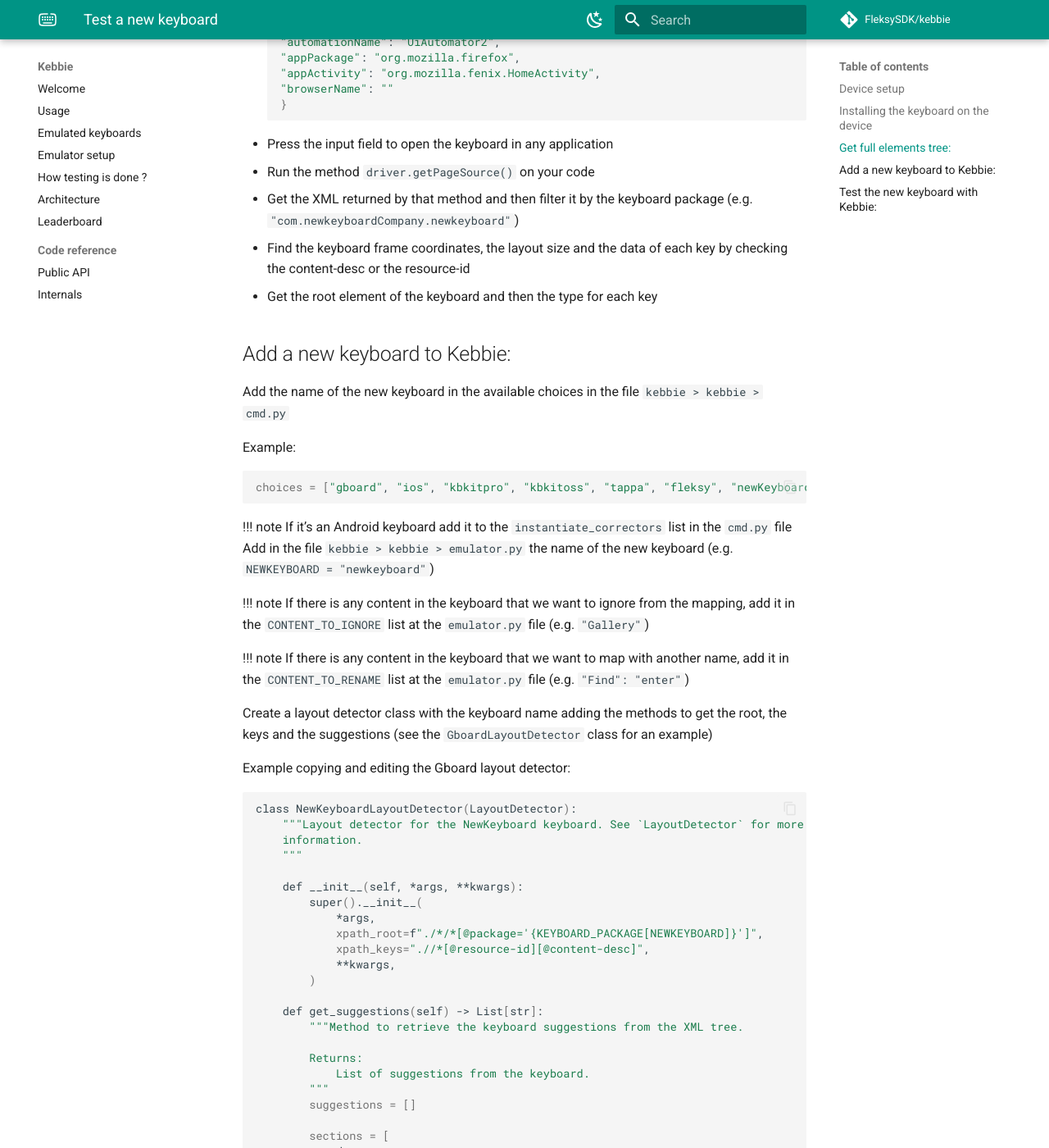
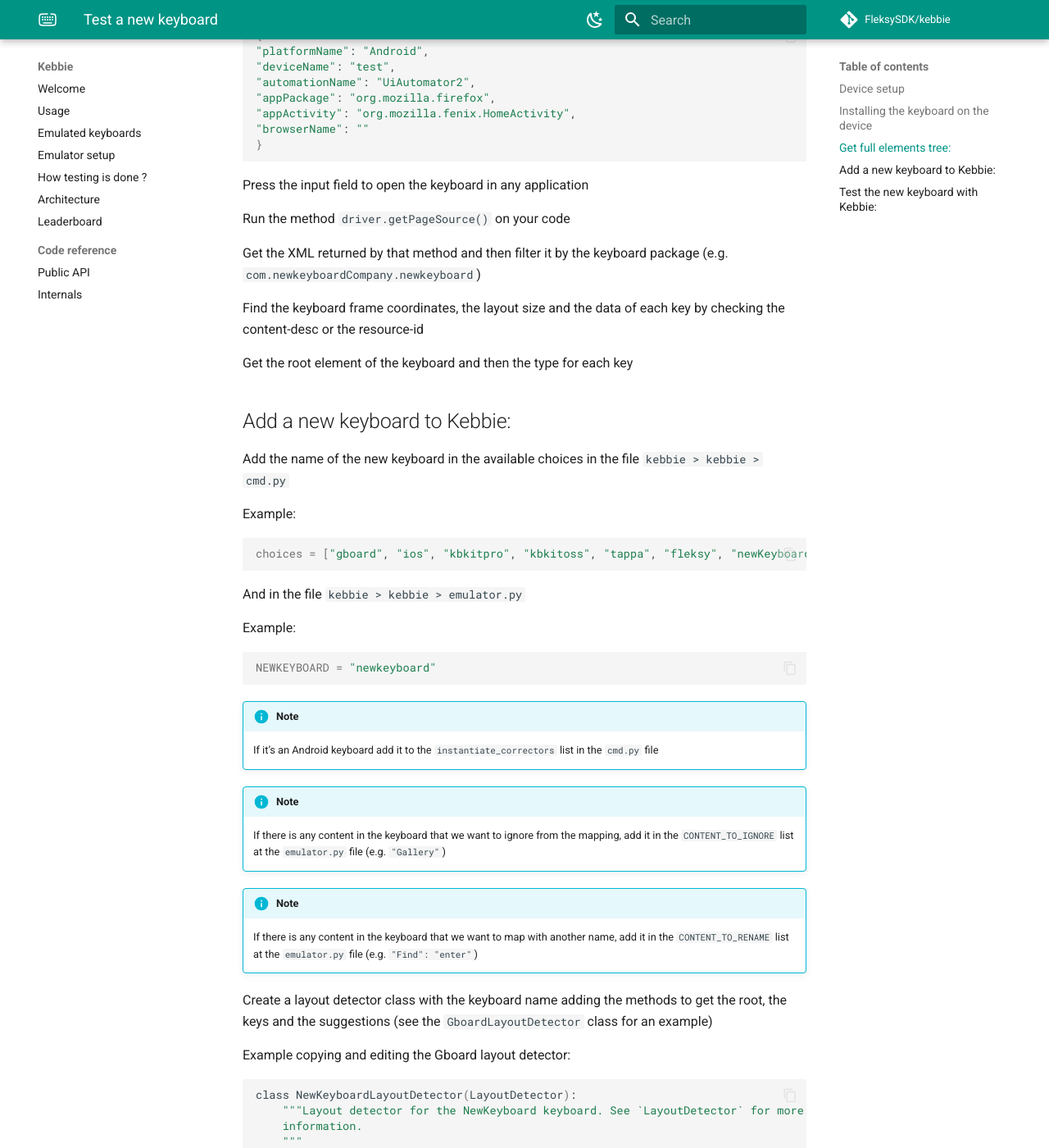
Before and after one commit to FleksySDK/kebbie, an MkDocs documentation site: the page built from docs/test_a_new_keyboard.md, in a window 1280 px wide and 1400 px high, scrolled down 917 px. Shown: the whole window at 82% size. Built offline with MkDocs 1.6.1 and Material for MkDocs 9.7.7, drawn with Linux system fonts in a browser that asks for light colours; comment, search, counter and statistics services are not loaded; the version menu is left out; some of the changed text lies outside the part shown.

Commit message:
adjusted text rendering

````diff
--- a/docs/test_a_new_keyboard.md
+++ b/docs/test_a_new_keyboard.md
@@ -8,62 +8,79 @@ To get the elements of the keyboard to be able to map the keys and then evaluate
 to have Appium 2 correctly installed and the emulator ready.
 
 So you need to:
-* Setup Appium (check [emulator setup](/emu_setup.md))
-* Setup the emulator (check [emulator setup](/emu_setup.md#))
+
+
+* Setup Appium (check [emulator setup](emu_setup.md))
+* Setup the emulator (check [emulator setup](emu_setup.md#))
 
 
 ## Installing the keyboard on the device
 First of all install the desired keyboard on the device by dragging the apk to the emulator or installing the app
 from the store.
 
-Once it's installed, if it hasn't any setup wizard, go to the ```Languages and input methods``` section in the
+Once it's installed, if it hasn't any setup wizard, go to the `Languages and input methods` section in the
 device's settings.
 
-Then access to the ```On screen keyboards``` section.
+Then access to the `On screen keyboards` section.
 
 And finally enable and select the keyboard.
 
 
 ## Get full elements tree:
 
-* Prepare the code to open any app with a text input field using Appium. For example using these capabilities to open Firefox
-    app:
-    ```bash
-    {
-    "platformName": "Android",
-    "deviceName": "test",
-    "automationName": "UiAutomator2",
-    "appPackage": "org.mozilla.firefox",
-    "appActivity": "org.mozilla.fenix.HomeActivity",
-    "browserName": ""
-    }
-    ```
-* Press the input field to open the keyboard in any application
-* Run the method ```driver.getPageSource()``` on your code
-* Get the XML returned by that method and then filter it by the keyboard package (e.g. ```"com.newkeyboardCompany.newkeyboard"```)
-* Find the keyboard frame coordinates, the layout size and the data of each key by checking the content-desc or the resource-id
-* Get the root element of the keyboard and then the type for each key
+Prepare the code to open any app with a text input field using Appium. For example using these capabilities to open Firefox app:
+```bash
+{
+"platformName": "Android",
+"deviceName": "test",
+"automationName": "UiAutomator2",
+"appPackage": "org.mozilla.firefox",
+"appActivity": "org.mozilla.fenix.HomeActivity",
+"browserName": ""
+}
+```
+
+Press the input field to open the keyboard in any application
+
+Run the method `driver.getPageSource()` on your code
+
+Get the XML returned by that method and then filter it by the keyboard package (e.g. `com.newkeyboardCompany.newkeyboard`)
+
+Find the keyboard frame coordinates, the layout size and the data of each key by checking the content-desc or the resource-id
+
+Get the root element of the keyboard and then the type for each key
 
 
 ## Add a new keyboard to Kebbie:
-Add the name of the new keyboard in the available choices in the file ```kebbie > kebbie > cmd.py```
+Add the name of the new keyboard in the available choices in the file `kebbie > kebbie > cmd.py`
 
 Example:
 
-  ```bash
-  choices = ["gboard", "ios", "kbkitpro", "kbkitoss", "tappa", "fleksy", "newKeyboard"]
-  ```
+```bash
+choices = ["gboard", "ios", "kbkitpro", "kbkitoss", "tappa", "fleksy", "newKeyboard"]
+```
 
-!!! note If it’s an Android keyboard add it to the ```instantiate_correctors``` list in the ```cmd.py``` file
-Add in the file ```kebbie > kebbie > emulator.py``` the name of the new keyboard (e.g. ```NEWKEYBOARD = "newkeyboard"```)
+And in the file `kebbie > kebbie > emulator.py`
 
-!!! note If there is any content in the keyboard that we want to ignore from the mapping, add it in the ```CONTENT_TO_IGNORE``` list at the ```emulator.py``` file (e.g. ```"Gallery"```)
+Example:
 
-!!! note If there is any content in the keyboard that we want to map with another name, add it in the ```CONTENT_TO_RENAME``` list at the ```emulator.py``` file (e.g. ```"Find": "enter"```)
+```bash
+NEWKEYBOARD = "newkeyboard"
+```
 
-Create a layout detector class with the keyboard name adding the methods to get the root, the keys and the suggestions (see the ```GboardLayoutDetector``` class for an example)
+!!! info "Note"
+    If it’s an Android keyboard add it to the `instantiate_correctors` list in the `cmd.py` file
+
+!!! info "Note"
+    If there is any content in the keyboard that we want to ignore from the mapping, add it in the `CONTENT_TO_IGNORE` list at the `emulator.py` file (e.g. `"Gallery"`)
+
+!!! info "Note"
+    If there is any content in the keyboard that we want to map with another name, add it in the `CONTENT_TO_RENAME` list at the `emulator.py` file (e.g. `"Find": "enter"`)
+
+Create a layout detector class with the keyboard name adding the methods to get the root, the keys and the suggestions (see the `GboardLayoutDetector` class for an example)
 
 Example copying and editing the Gboard layout detector:
+
 ```bash
 class NewKeyboardLayoutDetector(LayoutDetector):
     """Layout detector for the NewKeyboard keyboard. See `LayoutDetector` for more
@@ -104,28 +121,28 @@ class NewKeyboardLayoutDetector(LayoutDetector):
         return suggestions
 ```
 
-Finally, in the ```__init__``` method at the ```emulator.py``` file, add the name of the keyboard in the ```Get the
-right layout``` section using the layout detector class and add the keyboard to the error handling.
+Finally, in the `__init__` method at the `emulator.py` file, add the name of the keyboard in the `Get the
+right layout` section using the layout detector class and add the keyboard to the error handling.
 
 Example:
+
 ```bash
-    ...
-    elif self.keyboard == NEWKEYBOARD:
-        self.detected = NewKeyboardLayoutDetector(self.driver, self._tap)
-        self.layout = self.detected.layout
-    else:
-        raise ValueError(
-            f"Unknown keyboard : {self.keyboard}. Please specify {GBOARD}, {TAPPA}, {FLEKSY}, "
-            f"{NEWKEYBOARD}, {KBKITPRO}, {KBKITOSS} or {IOS}."
-        )
- ```
+elif self.keyboard == NEWKEYBOARD:
+    self.detected = NewKeyboardLayoutDetector(self.driver, self._tap)
+    self.layout = self.detected.layout
+else:
+    raise ValueError(
+        f"Unknown keyboard : {self.keyboard}. Please specify {GBOARD}, {TAPPA}, {FLEKSY}, "
+        f"{NEWKEYBOARD}, {KBKITPRO}, {KBKITOSS} or {IOS}."
+    )
+```
 
 
 ## Test the new keyboard with Kebbie:
-First check the key mapping running the command ```kebbie show_layout -K newkkeyboard```
+First check the key mapping running the command `kebbie show_layout -K newkkeyboard`
 
-??? failure If the keys mapping fails trying to get the numbers layout, add a ```print(self.driver.page_source)```
-before the method ```self.tap(layout["lowercase"]["numbers"]``` and launch the command again to get the key to switch to numbers adding it in the ```CONTENT_TO_RENAME``` list (e.g. ```"Digit keyboard": "numbers"```)
+!!! tip
+    If the keys mapping fails trying to get the numbers layout, add a `print(self.driver.page_source)` before the method `self.tap(layout["lowercase"]["numbers"]` and launch the command again to get the key to switch to numbers adding it in the `CONTENT_TO_RENAME` list (e.g. `"Digit keyboard": "numbers"`)
 
-Finally evaluate the keyboard with the command ```kebbie evaluate -K newkeyboard``` and wait until the evaluation
+Finally evaluate the keyboard with the command `kebbie evaluate -K newkeyboard` and wait until the evaluation
 is finished to get the results.
````
